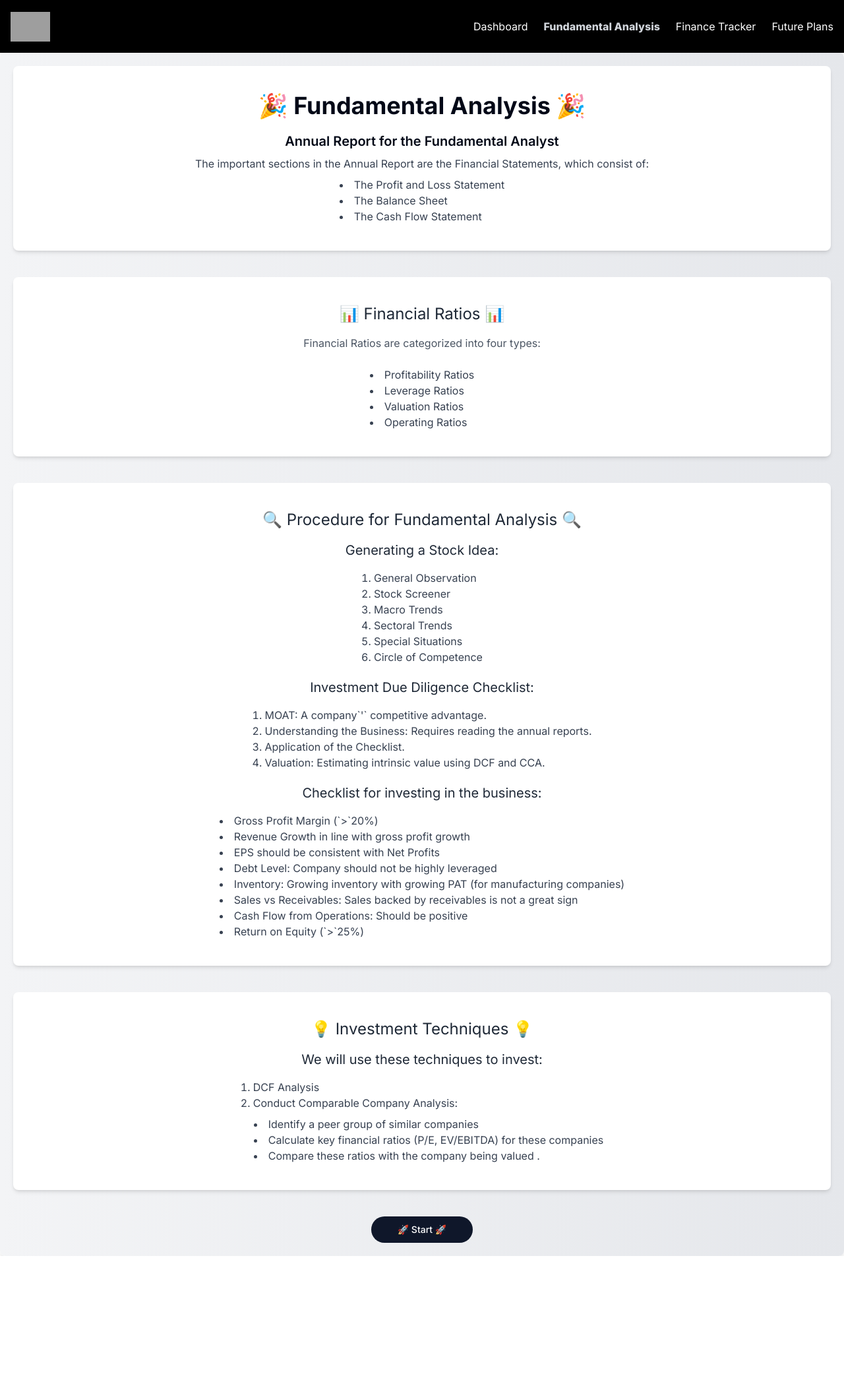
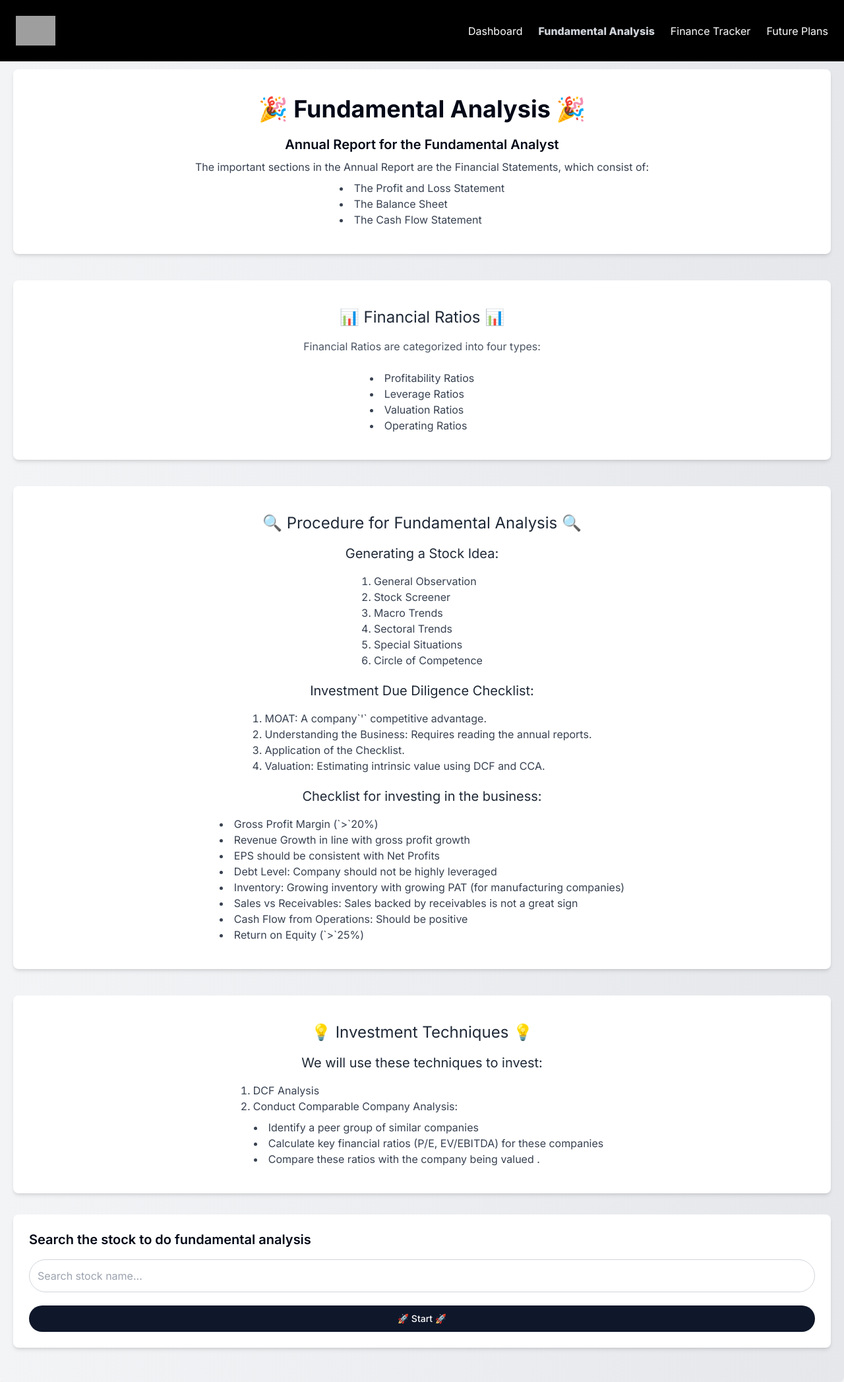
Before and after one commit to Bhogeshwarj/stock-market, a Next.js app: page /dashboard/fundamental-analysis in a window 1280 px wide. Shown: the whole page at 66% size. Before the commit the page ends 1904 px from the top, so only its background shows below. Built offline with nearby package versions, Linux system fonts and the light colour scheme; grey boxes are pictures that could not be loaded.

Commit message:
changed some ui

```diff
--- a/src/app/dashboard/_component/header.tsx
+++ b/src/app/dashboard/_component/header.tsx
@@ -17,7 +17,7 @@ function Header() {
     };
 
     return (
-        <div className='flex h-20 p-4 items-center justify-between bg-black shadow-lg'>
+        <div className="flex bg-black sticky z-50 bg-opacity-100 top-0 backdrop-filter backdrop-blur-lg items-center justify-between flex-wrap p-6 -mb-2">
             <Image src={'/logo.svg'} width={60} height={40} alt='logo' />
 
             <div className='md:hidden'>
@@ -43,7 +43,7 @@ function Header() {
                 >Algo Trading</li> */}
                 <li className={`hover:text-gray-300 hover:font-extrabold transition-all cursor-pointer
                     ${path === '/dashboard/future-plans' && 'text-gray-300 font-extrabold'}`}
-                    onClick={() => handleNavigation('/dashboard/future-plans')}
+                    onClick={() => handleNavigation('/dashboard/finance-tracker')}
                 >Finance Tracker</li>
                 <li className={`hover:text-gray-300 hover:font-extrabold transition-all cursor-pointer
                     ${path === '/dashboard/future-plans' && 'text-gray-300 font-extrabold'}`}
--- /dev/null
+++ b/src/app/dashboard/finance-tracker/page.tsx
@@ -0,0 +1,11 @@
+import React from 'react'
+
+function page() {
+  return (
+    <div>
+      finance tracker page
+    </div>
+  )
+}
+
+export default page
--- a/src/app/dashboard/fundamental-analysis/page.tsx
+++ b/src/app/dashboard/fundamental-analysis/page.tsx
@@ -1,7 +1,14 @@
+"use client"
 import React from 'react';
 import { Button } from '@/components/ui/button';
+import { useRouter } from 'next/navigation';
 
 function Financial() {
+  const router = useRouter();
+
+    const handleNavigation = (url:any) => {
+        router.push(url);
+    };
   return (
     <div className="container mx-auto shadow-lg p-5 bg-gradient-to-r from-gray-100 to-gray-200 rounded-lg">
       <div className="p-10 rounded-lg bg-white text-center shadow-md">
@@ -76,11 +83,27 @@ function Financial() {
         </ol>
       </div>
 
-      <div className="text-center mt-10">
-        <Button className="bg-primary text-white px-10 py-2   rounded-full  transition-all duration-300">
+      <div className='my-8 shadow-md rounded-lg bg-white p-6'>
+        <h4 className='font-semibold text-xl mb-4 text-black-600'>Search the stock to do fundamental analysis</h4>
+        <div className='flex flex-col gap-5'>
+          <input
+            type='text'
+            // value={stockName}
+            // onChange={(e) => setStockName(e.target.value)}
+            placeholder='Search stock name...'
+            className=' border border-gray-300 p-3 rounded-full focus:outline-none focus:ring-2 focus:ring-black-500 focus:border-black-500'
+          />
+          {/* <button
+            className='ml-4 p-3 bg-black text-white font-bold rounded-lg hover:bg-black-700 transition duration-300'
+            onClick={() => handleAddToWatchList(stockName)}
+          >
+            Add to Watch List
+          </button> */}
+          <Button className="bg-primary text-white px-10 py-2 rounded-full  transition-all duration-300"  onClick={() => handleNavigation('/dashboard/fundamental-analysis/start')}>
           🚀 Start 🚀
         </Button>
-      </div>
+        </div>
+        </div>
     </div>
   );
 }
--- a/src/app/dashboard/future-plans/page.tsx
+++ b/src/app/dashboard/future-plans/page.tsx
@@ -4,7 +4,7 @@ function Page() {
   return (
     <div className="container mx-auto shadow-lg p-5 bg-gradient-to-r from-gray-100 to-gray-200 rounded-lg">
       <div className="p-10 rounded-lg bg-white text-center shadow-md">
-        <h2 className="font-bold text-3xl text-green-600 mb-4">📋 Software Roadmap 📋</h2>
+        <h2 className="font-bold text-3xl text-black mb-4">📋 Software Roadmap 📋</h2>
         <p className="text-gray-700 mb-4">What are the plans for this software?</p>
       </div>
 
@@ -26,7 +26,7 @@ function Page() {
       </div>
 
       <div className="text-center mt-10">
-        <button className="bg-green-500 text-white py-2 px-4 rounded-full hover:bg-green-700 transition-all duration-300">
+        <button className="bg-black text-white py-2 px-4 rounded-full hover:bg-green-700 transition-all duration-300">
           🌟 Stay Tuned for More Updates 🌟
         </button>
       </div>
--- a/src/app/dashboard/page.tsx
+++ b/src/app/dashboard/page.tsx
@@ -107,5 +107,4 @@ function Page() {
     </div>
   );
 }
-
 export default Page;
```
